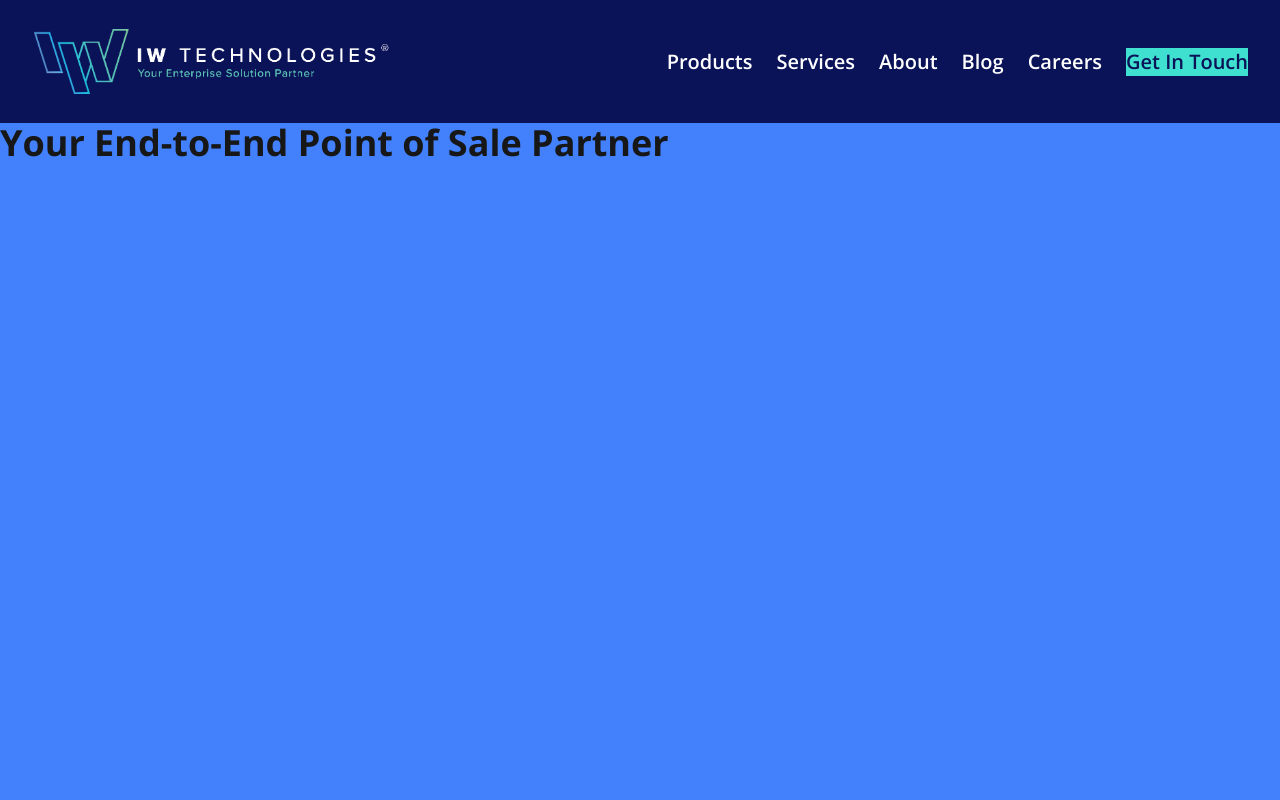
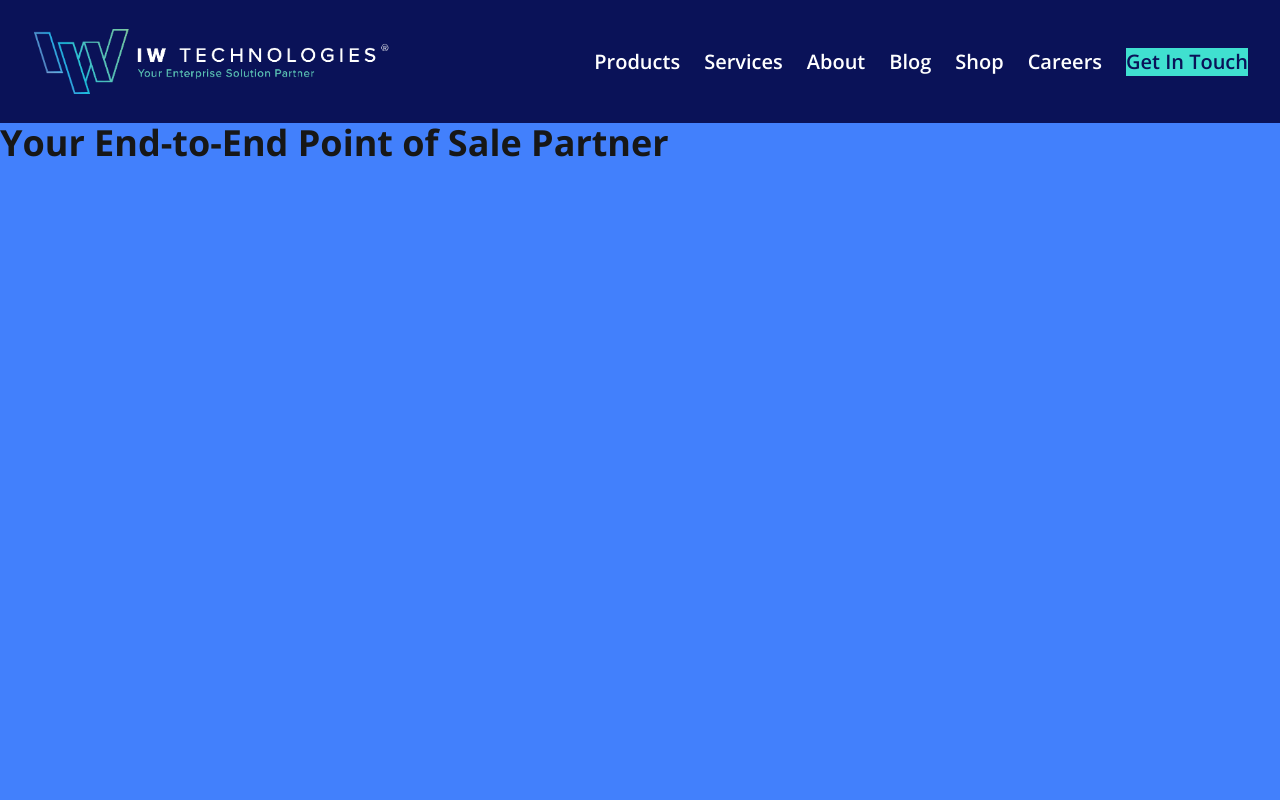
Before and after one commit to IWTechnologies/weareiw, a Next.js app in the folder nextjs-weareiw/: page / in a window 1280 px wide. Shown: the top 800 px of the page. Built offline with nearby package versions, Linux system fonts and the light colour scheme.

Commit message:
NavItem and navItems: added Shop for shopify, more style updates, uploaded hero video. still needs to be added to home page

```diff
--- a/nextjs-weareiw/src/components/header/NavItem.tsx
+++ b/nextjs-weareiw/src/components/header/NavItem.tsx
@@ -16,7 +16,7 @@ export default function NavItem({ label, href, submenu }: NavItemProps) {
         >
             <Link
             href={href}
-            className="text-brand-white hover:text-brand-aqua hover:cursor-pointer">
+            className="py-5 text-brand-white hover:text-brand-aqua hover:cursor-pointer">
             {label}
             </Link>
 
--- a/nextjs-weareiw/src/data/navItems.ts
+++ b/nextjs-weareiw/src/data/navItems.ts
@@ -44,6 +44,10 @@ export const navItems: NavItem[] = [
         href: "/blog",
     },
     {
+        label: "Shop",
+        href: "/shop",
+    },
+    {
         label: "Careers",
         href: "/careers",
     },
```
Also changed, not shown: 1 other file (tests, documents, lock files or other folders).
